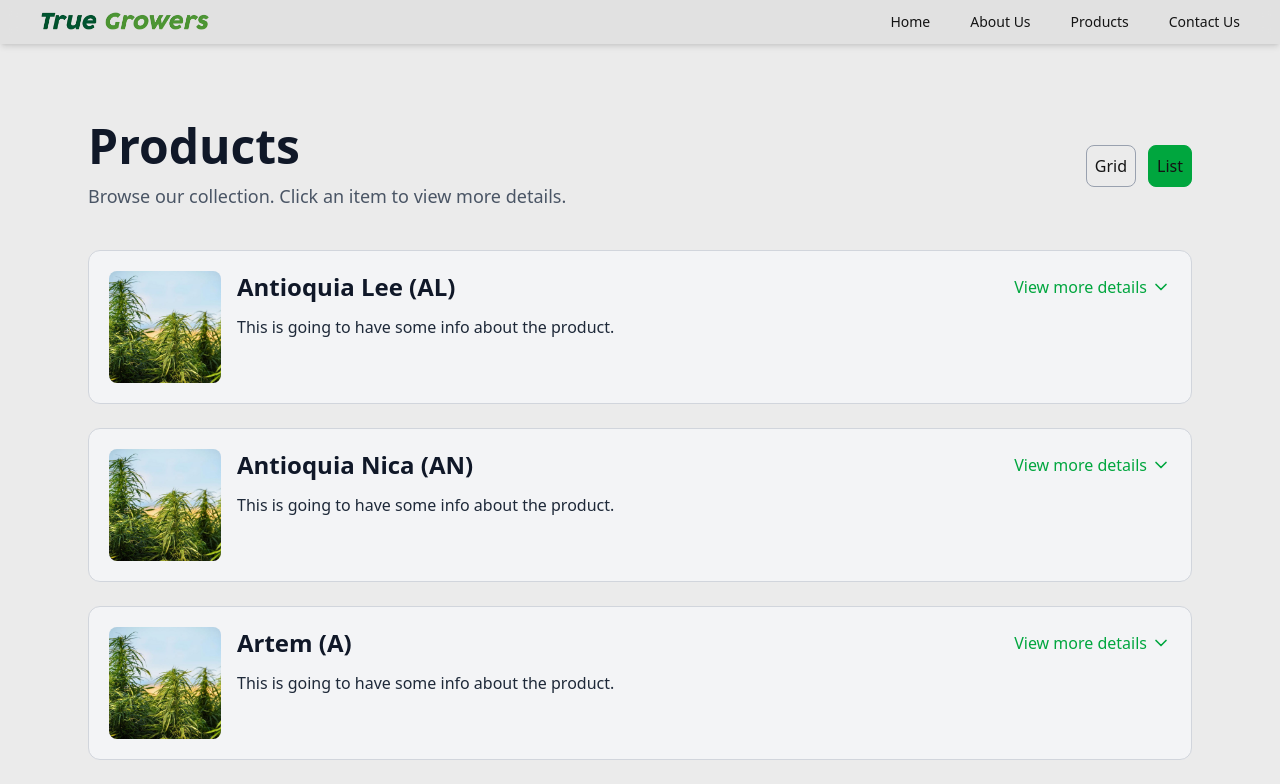
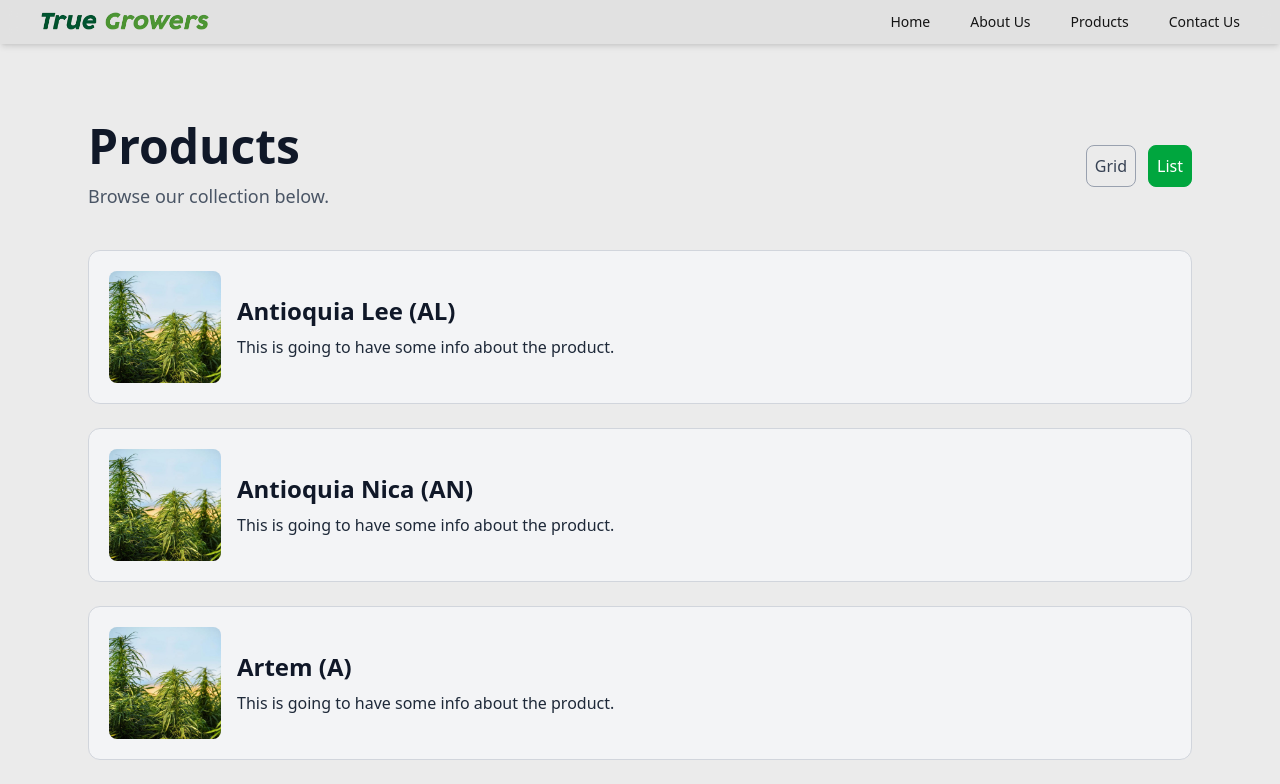
Before and after one commit to juliosantamariafgcu/True-Growers-Website, a Next.js app in the folder true-growers/: page /products in a window 1280 px wide. Shown: the top 784 px of the page. Built offline with nearby package versions, Linux system fonts and the light colour scheme; a web font is replaced by a local one.

Commit message:
Redo product list, bring back product pages

```diff
--- /dev/null
+++ b/true-growers/src/app/products/[product_name]/page.tsx
@@ -0,0 +1,93 @@
+import Image from "next/image";
+import productData from "../../product_data.json";
+import PageWrapper from "../../wrapper";
+import Link from "next/link";
+
+type Product = {
+  product_number: string;
+  title: string;
+  info: string;
+  image: string;
+  description?: Record<string, string>;
+};
+
+// ✅ Utility to generate URL-friendly slugs (used in both list and product pages)
+const slugify = (title: string) =>
+  title.toLowerCase().replace(/[^a-z0-9]+/g, "-").replace(/(^-|-$)/g, "");
+
+// ✅ Static generation: build all product pages at compile time
+export async function generateStaticParams() {
+  const products: Product[] = productData.products ?? [];
+
+  return products.map((product) => ({
+    product_name: slugify(product.title),
+  }));
+}
+
+// ✅ Main product page (async because we await params)
+export default async function ProductPage({
+  params,
+}: {
+  params: Promise<{ product_name: string }>;
+}) {
+  const { product_name } = await params;
+
+  const products: Product[] = productData.products ?? [];
+  const product = products.find((p) => slugify(p.title) === product_name);
+
+  if (!product) {
+    return (
+      <PageWrapper>
+        <div className="max-w-4xl mx-auto mt-20 text-center">
+          <h1 className="text-4xl font-bold text-gray-900 dark:text-white">
+            Product not found
+          </h1>
+          <Link
+            href="/products"
+            className="text-green-600 underline mt-4 inline-block"
+          >
+            ← Back to Products
+          </Link>
+        </div>
+      </PageWrapper>
+    );
+  }
+
+  return (
+    <PageWrapper>
+      <div className="max-w-4xl mx-auto px-6 mt-20 mb-10">
+        <Link href="/products" className="text-green-600 underline mb-6 inline-block">
+          ← Back to Products
+        </Link>
+
+        <div className="flex flex-col md:flex-row gap-8 items-start">
+          <div className="relative w-full md:w-1/2 aspect-square">
+            <Image
+              src={product.image}
+              alt={product.title}
+              fill
+              className="object-cover rounded-lg"
+            />
+          </div>
+
+          <div className="flex-1">
+            <h1 className="text-4xl font-semibold text-gray-900 dark:text-white mb-3">
+              {product.title}
+            </h1>
+            <p className="text-lg text-gray-700 dark:text-gray-300 mb-4">
+              {product.info}
+            </p>
+
+            {product.description && (
+              <ul className="list-disc list-inside text-gray-800 dark:text-gray-300 space-y-2">
+                {Object.values(product.description).map((desc, i) => (
+                  <li key={i}>{desc}</li>
+                ))}
+              </ul>
+            )}
+          </div>
+        </div>
+      </div>
+    </PageWrapper>
+  );
+}
--- a/true-growers/src/app/products/page.tsx
+++ b/true-growers/src/app/products/page.tsx
@@ -2,24 +2,35 @@
 
 import { useState, useEffect } from "react";
 import Image from "next/image";
+import Link from "next/link";
 import productData from "../product_data.json";
 import PageWrapper from "../wrapper";
-import { ChevronDown } from "lucide-react";
 
 type Product = {
   product_number: string;
   title: string;
   info: string;
   image: string;
-  description?: Record<string, string>;
 };
 
 export default function ProductsPage() {
   const products: Product[] = productData.products ?? [];
-  const [openProduct, setOpenProduct] = useState<string | null>(null);
   const [isGridView, setIsGridView] = useState(false);
   const [columns, setColumns] = useState(3);
 
+  // Load saved view preference from localStorage
+  useEffect(() => {
+    const savedView = localStorage.getItem("productView");
+    if (savedView === "grid") setIsGridView(true);
+  }, []);
+
+  // Save preference whenever the view changes
+  const handleViewChange = (grid: boolean) => {
+    setIsGridView(grid);
+    localStorage.setItem("productView", grid ? "grid" : "list");
+  };
+
+  // Adjust grid column count responsively
   useEffect(() => {
     const updateColumns = () => {
       if (window.innerWidth < 640) setColumns(1);
@@ -31,43 +42,42 @@ export default function ProductsPage() {
     return () => window.removeEventListener("resize", updateColumns);
   }, []);
 
-  const toggleProduct = (productNumber: string) => {
-    setOpenProduct(openProduct === productNumber ? null : productNumber);
-  };
-
-  const groupProducts = (arr: Product[], size: number) =>
-    arr.reduce((acc, _, i) => {
-      if (i % size === 0) acc.push(arr.slice(i, i + size));
-      return acc;
-    }, [] as Product[][]);
-
-  const groupedProducts = isGridView ? groupProducts(products, columns) : [products];
+  // Create URL-friendly slugs from product titles
+  const slugify = (title: string) =>
+    title.toLowerCase().replace(/[^a-z0-9]+/g, "-").replace(/(^-|-$)/g, "");
 
   return (
     <PageWrapper>
       <div className="mx-auto max-w-6xl px-6 mt-20 mb-6">
+        {/* Header + View toggle */}
         <div className="flex flex-col md:flex-row justify-between items-center mb-10">
           <div className="text-center md:text-left mb-6 md:mb-0">
-            <h1 className="text-5xl font-semibold text-gray-900 dark:text-white">Products</h1>
+            <h1 className="text-5xl font-semibold text-gray-900 dark:text-white">
+              Products
+            </h1>
             <p className="text-gray-600 dark:text-gray-400 mt-3 text-lg">
-              Browse our collection. Click an item to view more details.
+              Browse our collection below.
             </p>
           </div>
 
           <div className="hidden sm:flex gap-3">
             <button
-              onClick={() => setIsGridView(true)}
+              onClick={() => handleViewChange(true)}
               className={`p-2 rounded-lg border ${
-                isGridView ? "bg-green-600 border-green-600" : "border-gray-400 dark:border-gray-600"
+                isGridView
+                  ? "bg-green-600 border-green-600 text-white"
+                  : "border-gray-400 dark:border-gray-600 text-gray-700 dark:text-gray-300"
               }`}
               title="Grid view"
             >
               Grid
             </button>
             <button
-              onClick={() => setIsGridView(false)}
+              onClick={() => handleViewChange(false)}
               className={`p-2 rounded-lg border ${
-                !isGridView ? "bg-green-600 border-green-600" : "border-gray-400 dark:border-gray-600"
+                !isGridView
+                  ? "bg-green-600 border-green-600 text-white"
+                  : "border-gray-400 dark:border-gray-600 text-gray-700 dark:text-gray-300"
               }`}
               title="List view"
             >
@@ -76,25 +86,44 @@ export default function ProductsPage() {
           </div>
         </div>
 
+        {/* Grid view */}
         {isGridView ? (
-          groupedProducts.map((row, rowIndex) => (
-            <div key={rowIndex}>
           <div
-                className={`grid grid-cols-1 sm:grid-cols-2 lg:grid-cols-3 gap-6 transition-all duration-300 ${
-                  row.some((p) => p.product_number === openProduct) ? "mb-0" : "mb-8"
-                }`}
+            className="grid grid-cols-1 sm:grid-cols-2 lg:grid-cols-3 gap-6 mb-8"
+            style={{ gridAutoRows: "1fr" }}
           >
-                {row.map((product) => {
-                  const isOpen = openProduct === product.product_number;
-                  return (
-                    <div
+            {products.map((product) => (
+              <Link
                 key={product.product_number}
-                      onClick={() => toggleProduct(product.product_number)}
-                      className={`border border-gray-300 dark:border-gray-700 rounded-xl p-5 cursor-pointer hover:border-green-600 transition-colors bg-gray-100 dark:bg-gray-900/30 ${
-                        isOpen ? "border-green-600" : ""
-                      }`}
+                href={`/products/${slugify(product.title)}`}
+                className="border border-gray-300 dark:border-gray-700 rounded-xl p-5 bg-gray-100 dark:bg-gray-900/30 flex flex-col justify-between hover:border-green-600 transition-all"
               >
-                      <div className="flex flex-col gap-4 items-start">
+                <div className="relative w-24 h-24 mb-4 mx-auto">
+                  <Image
+                    src={product.image}
+                    alt={product.title}
+                    fill
+                    className="object-cover rounded-lg"
+                  />
+                </div>
+                <h2 className="text-xl font-semibold text-gray-900 dark:text-white text-center">
+                  {product.title}
+                </h2>
+                <p className="text-base text-gray-800 dark:text-gray-300 mt-2 text-center">
+                  {product.info}
+                </p>
+              </Link>
+            ))}
+          </div>
+        ) : (
+          /* List view */
+          <div className="flex flex-col gap-6">
+            {products.map((product) => (
+              <Link
+                key={product.product_number}
+                href={`/products/${slugify(product.title)}`}
+                className="border border-gray-300 dark:border-gray-700 rounded-xl p-5 bg-gray-100 dark:bg-gray-900/30 flex flex-row gap-4 items-center hover:border-green-600 transition-all"
+              >
                 <div className="relative w-28 h-28 flex-shrink-0">
                   <Image
                     src={product.image}
@@ -103,167 +132,19 @@ export default function ProductsPage() {
                     className="object-cover rounded-lg"
                   />
                 </div>
-                        <div className="flex-1 w-full">
-                          <div className="flex justify-between items-center">
+                <div>
                   <h2 className="text-2xl font-semibold text-gray-900 dark:text-white">
                     {product.title}
                   </h2>
-                            <div className="flex items-center gap-1 text-green-600 font-medium">
-                              <span>{isOpen ? "View less" : "View more details"}</span>
-                              <ChevronDown
-                                className={`w-5 h-5 text-green-600 transform transition-transform ${
-                                  isOpen ? "rotate-180" : ""
-                                }`}
-                              />
-                            </div>
-                          </div>
-                          <p className="text-base text-gray-800 dark:text-gray-300 mt-3">
+                  <p className="text-base text-gray-800 dark:text-gray-300 mt-2">
                     {product.info}
                   </p>
                 </div>
-                      </div>
-                    </div>
-                  );
-                })}
-              </div>
-
-              {openProduct && row.some((p) => p.product_number === openProduct) && (
-                <div
-                  className={`mt-4 mb-8 border border-gray-300 dark:border-gray-700 rounded-xl bg-gray-100 dark:bg-gray-800/50 overflow-hidden transform transition-[opacity,transform] duration-400 ease-[cubic-bezier(0.4,0,0.2,1)] ${
-                    openProduct ? "opacity-100 translate-y-0" : "opacity-0 translate-y-4"
-                  }`}
-                >
-                  <div
-                    key={openProduct}
-                    className={`transition-all duration-500 ease-[cubic-bezier(0.4,0,0.2,1)] delay-75 ${
-                      openProduct ? "max-h-[600px]" : "max-h-0"
-                    }`}
-                  >
-                    <div className="p-6 animate-fadeSlide">
-                      {products
-                        .filter((p) => p.product_number === openProduct)
-                        .map((p) => (
-                          <div key={p.product_number}>
-                            <h3 className="text-2xl font-semibold mb-2 text-gray-900 dark:text-white">
-                              {p.title} — Details
-                            </h3>
-                            {p.description ? (
-                              <ul className="list-disc list-inside text-gray-800 dark:text-gray-300 space-y-1">
-                                {Object.values(p.description).map((desc, i) => (
-                                  <li key={i}>{desc}</li>
+              </Link>
             ))}
-                              </ul>
-                            ) : (
-                              <p className="text-gray-600 dark:text-gray-400">
-                                No additional details available.
-                              </p>
-                            )}
-                          </div>
-                        ))}
-                    </div>
-                  </div>
           </div>
         )}
       </div>
-          ))
-        ) : (
-          <div className="flex flex-col gap-6">
-            {products.map((product) => {
-              const isOpen = openProduct === product.product_number;
-              return (
-                <div
-                  key={product.product_number}
-                  onClick={() => toggleProduct(product.product_number)}
-                  className={`border border-gray-300 dark:border-gray-700 rounded-xl p-5 cursor-pointer hover:border-green-600 transition-colors bg-gray-100 dark:bg-gray-900/30 ${
-                    isOpen ? "border-green-600" : ""
-                  }`}
-                >
-                  <div className="flex flex-row gap-4 items-start">
-                    <div className="relative w-28 h-28 flex-shrink-0">
-                      <Image
-                        src={product.image}
-                        alt={product.title}
-                        fill
-                        className="object-cover rounded-lg"
-                      />
-                    </div>
-                    <div className="flex-1">
-                      <div className="flex justify-between items-center">
-                        <h2 className="text-2xl font-semibold text-gray-900 dark:text-white">
-                          {product.title}
-                        </h2>
-                        <div className="flex items-center gap-1 text-green-600 font-medium">
-                          <span>{isOpen ? "View less" : "View more details"}</span>
-                          <ChevronDown
-                            className={`w-5 h-5 text-green-600 transform transition-transform ${
-                              isOpen ? "rotate-180" : ""
-                            }`}
-                          />
-                        </div>
-                      </div>
-                      <p className="text-base text-gray-800 dark:text-gray-300 mt-3">
-                        {product.info}
-                      </p>
-
-                      <div
-                        className={`transition-all duration-500 ease-in-out overflow-hidden ${
-                          isOpen
-                            ? "max-h-[500px] opacity-100 mt-4 border-t border-gray-300 dark:border-gray-700 pt-4"
-                            : "max-h-0 opacity-0"
-                        }`}
-                      >
-                        {product.description ? (
-                          <ul className="list-disc list-inside text-gray-800 dark:text-gray-300 space-y-1 animate-fadeSlideIn">
-                            {Object.values(product.description).map((desc, i) => (
-                              <li key={i}>{desc}</li>
-                            ))}
-                          </ul>
-                        ) : (
-                          <p className="text-gray-600 dark:text-gray-400 animate-fadeSlideIn">
-                            No additional details available.
-                          </p>
-                        )}
-                      </div>
-                    </div>
-                  </div>
-                </div>
-              );
-            })}
-          </div>
-        )}
-      </div>
-
-      <style jsx>{`
-        @keyframes fadeSlide {
-          0% {
-            opacity: 0;
-            transform: translateY(-10px);
-          }
-          100% {
-            opacity: 1;
-            transform: translateY(0);
-          }
-        }
-
-        @keyframes fadeSlideIn {
-          0% {
-            opacity: 0;
-            transform: translateY(-8px);
-          }
-          100% {
-            opacity: 1;
-            transform: translateY(0);
-          }
-        }
-
-        .animate-fadeSlide {
-          animation: fadeSlide 0.35s ease-in-out;
-        }
-
-        .animate-fadeSlideIn {
-          animation: fadeSlideIn 0.4s ease-in-out;
-        }
-      `}</style>
     </PageWrapper>
   );
 }
```
Lines whose indentation alone changed are shown as unchanged.
